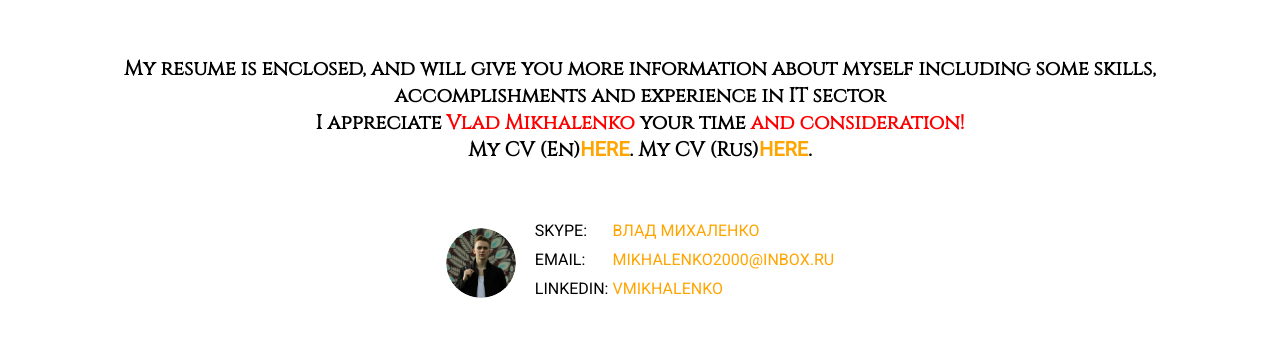
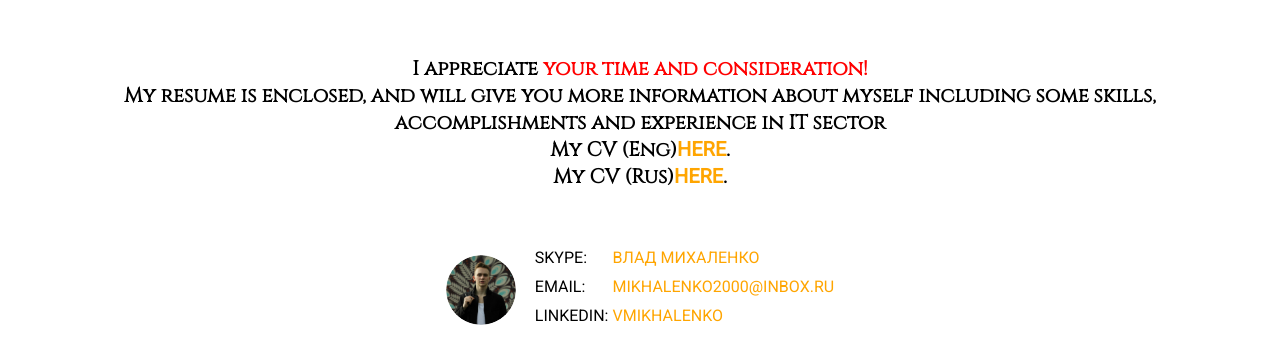
Before and after one commit to vmikhalenko/vmikhalenko.github.io, a plain HTML site: page index.html in a window 1280 px wide. Shown: the part 118-482 px from the top of the page. Drawn offline with Linux system fonts and the light colour scheme.

Commit message:
Update index.html

```diff
--- a/index.html
+++ b/index.html
@@ -10,9 +10,9 @@
 	<body>
 		 <br><br><br><br><br><br><br><br><h4><center><div class="content">
 			<div class="intro">
+				<span>I appreciate  <span class="highlight">your time</span>  <span class="highlight">and consideration!  </span></span><br/>
 				<span>My resume is enclosed, and will give you more information about myself including some skills, accomplishments and experience in IT sector</span><br/>
-				<span> I appreciate  <span class="highlight">Vlad Mikhalenko</span> your time <span class="highlight">and consideration!  </span></span><br/>
-				<span>My CV (En)<a href="https://github.com/vmikhalenko/vmikhalenko.github.io/blob/master/CV_Mikhalenko.docx"><span class="highlight-red">here</span></a>.</span>
+				<span>My CV (Eng)<a href="https://github.com/vmikhalenko/vmikhalenko.github.io/blob/master/CV_Mikhalenko.docx"><span class="highlight-red">here</span></a>.</span><br/>
 			        <span>My CV (Rus)<a href="https://github.com/vmikhalenko/vmikhalenko.github.io/blob/master/%D0%A0%D0%B5%D0%B7%D1%8E%D0%BC%D0%B5_%D0%9C%D0%B8%D1%85%D0%B0%D0%BB%D0%B5%D0%BD%D0%BA%D0%BE.docx"><span class="highlight-red">here</span></a>.</span>
 		</div></h4></center>
 			<table align=center>
```
